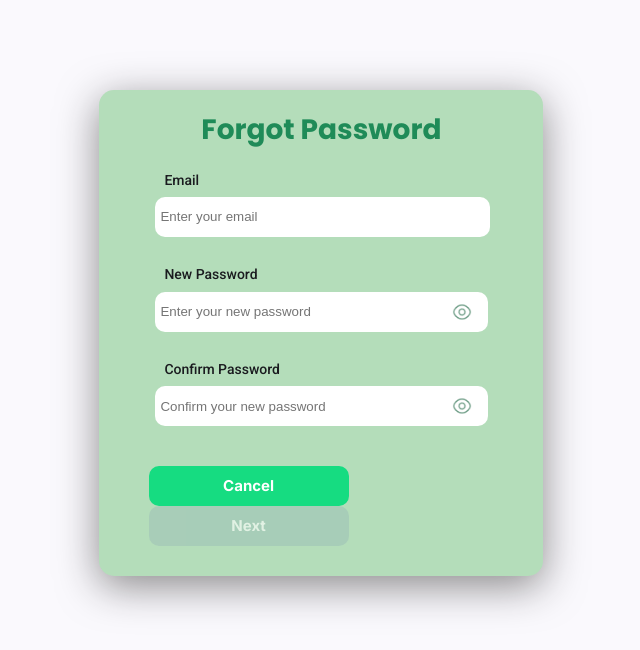
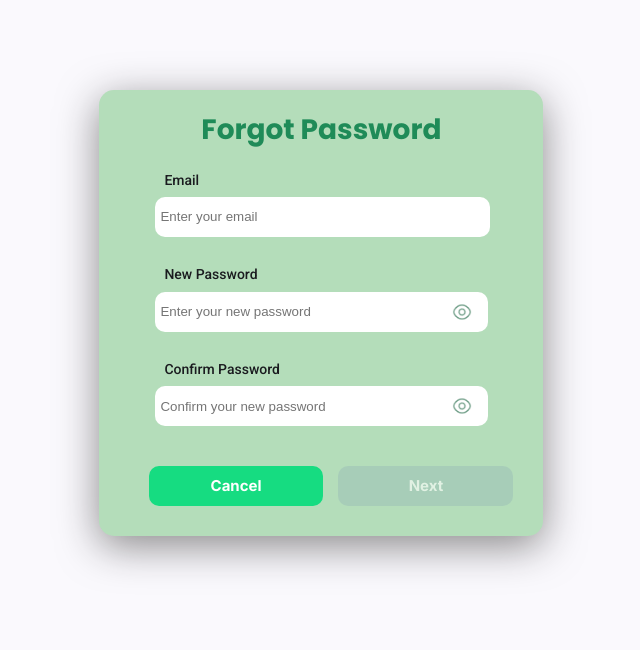
Before and after one commit to PUP-BSIT/project-techy-blinders-v2, an Angular app in the folder front-end/mind_stack/: page /forgot-password in a window 1280 px wide. Shown: the top 650 px of the page, without its empty margins (323-963 px from the left). Built offline with nearby package versions, Linux system fonts and the light colour scheme.

Commit message:
hotfix: fix the button gap

```diff
--- a/front-end/mind_stack/src/app/pages/forgot-password/forgot-password.scss
+++ b/front-end/mind_stack/src/app/pages/forgot-password/forgot-password.scss
@@ -1,5 +1,11 @@
 @import url('https://fonts.googleapis.com/css2?family=Poppins:ital,wght@0,100;0,200;0,300;0,400;0,500;0,600;0,700;0,800;0,900;1,100;1,200;1,300;1,400;1,500;1,600;1,700;1,800;1,900&display=swap');
 @import url('https://fonts.googleapis.com/css2?family=Inter:ital,opsz,wght@0,14..32,100..900;1,14..32,100..900&display=swap');
+
+:host {
+    height: 100vh;
+    background-color: #f0f0f0;
+    overflow: hidden;
+}
 
 .error-container {
   min-height: 20px;
@@ -143,6 +149,8 @@ span, .error-message {
 .button-class {
   margin-top: 5%;
   margin-left: 5%;
+  display: flex;
+  gap: 15px;
 }
 
 #next_button {
```
